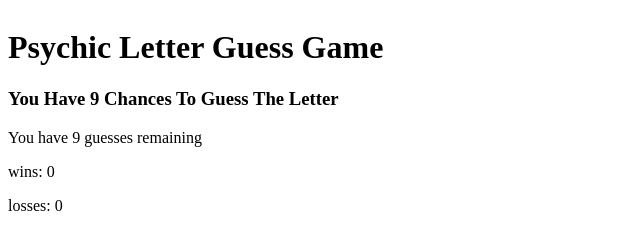
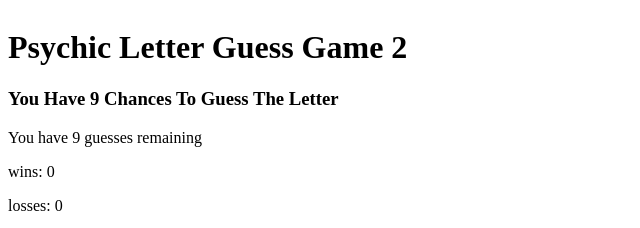
Before and after one commit to nick-hegarty/psychic-game, a plain HTML site: page index.html in a window 1280 px wide. Shown: the top 228 px of the page, 0-640 px from the left. Drawn offline with nearby package versions, Linux system fonts and the light colour scheme.

Commit message:
git test

```diff
--- a/index.html
+++ b/index.html
@@ -10,7 +10,7 @@
 
 <header>
 	<h1>
-		Psychic Letter Guess Game
+		Psychic Letter Guess Game 2
 	</h1>
 	<h3>
 		You have 9 chances to Guess the letter
```
